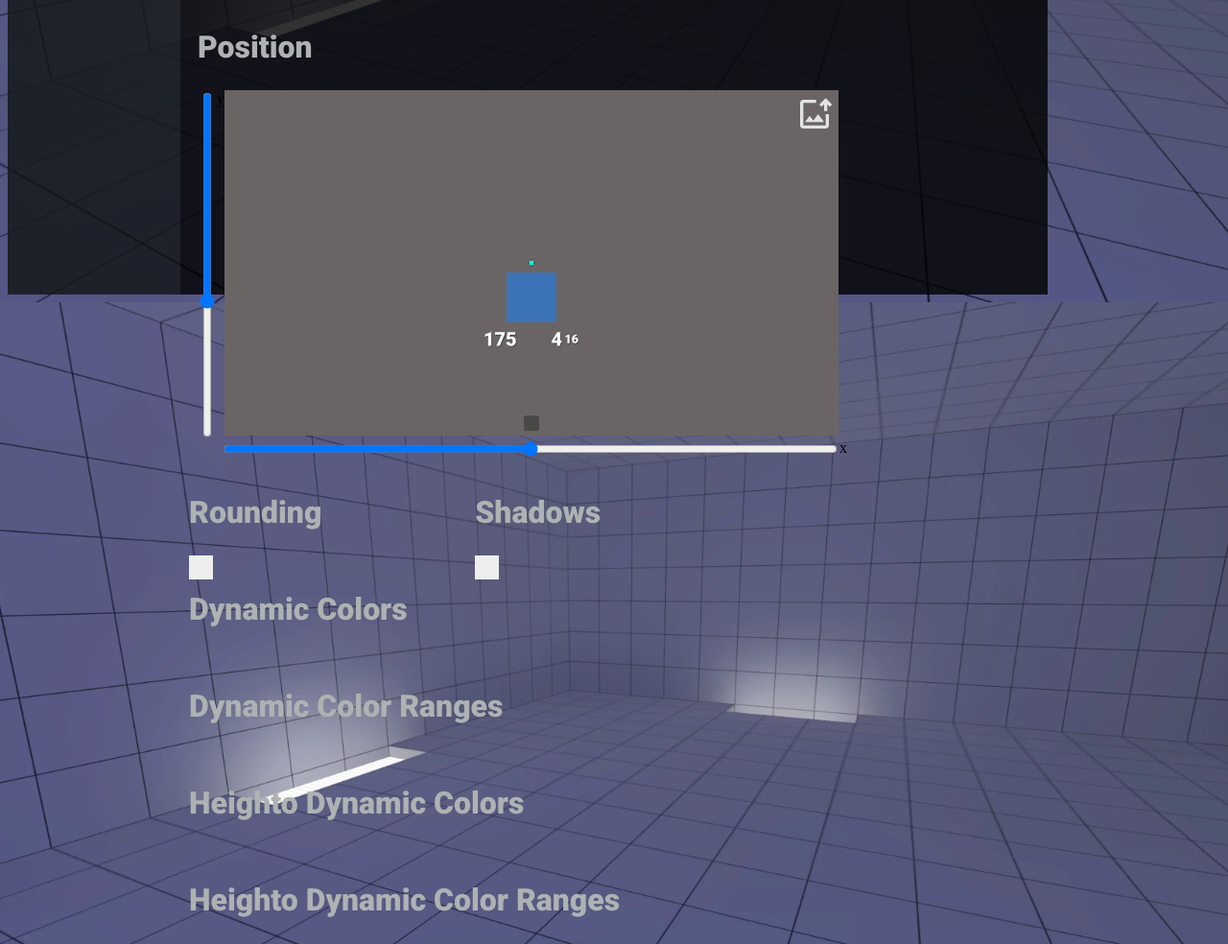
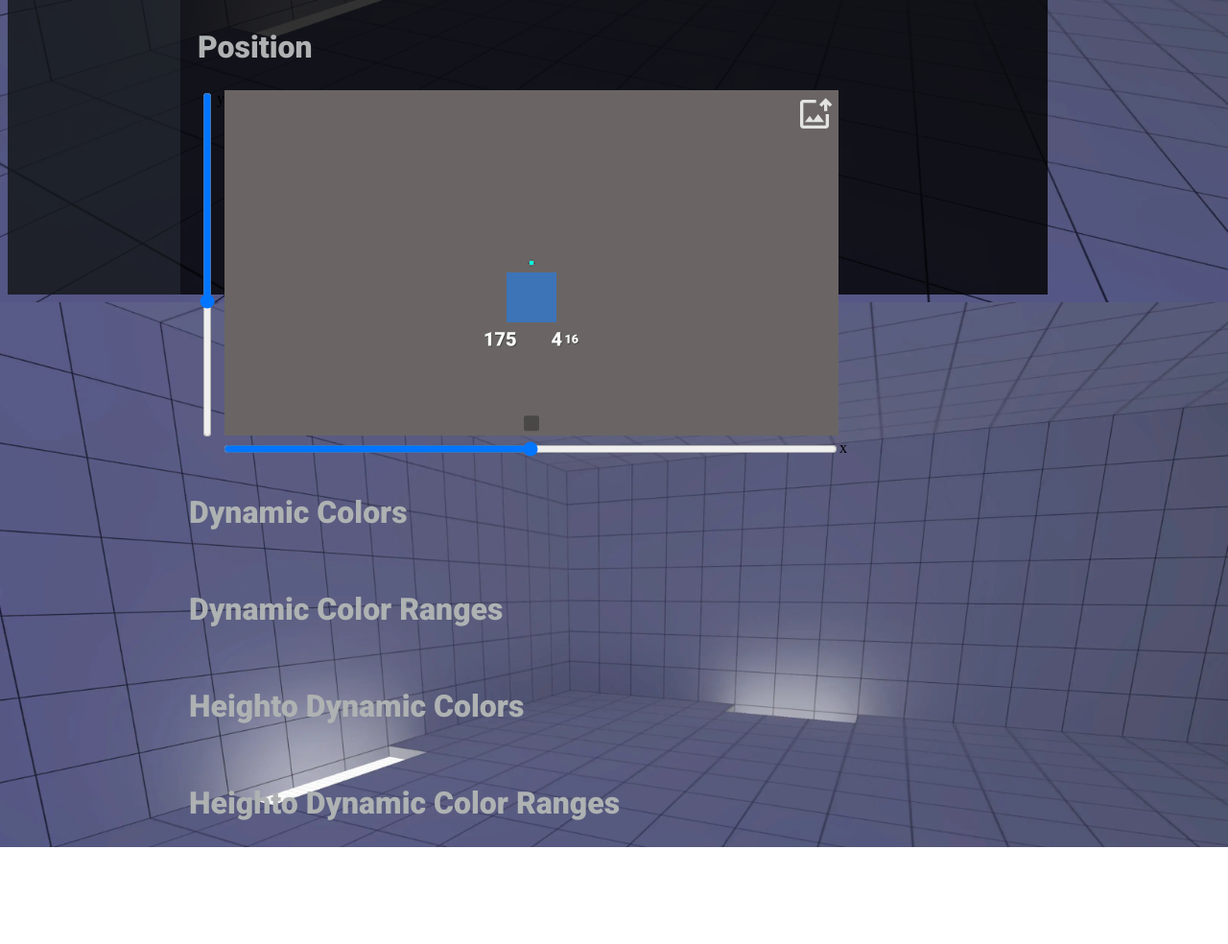
Before and after one commit to itsmmarc/speedo-generator, a website with bundled scripts: page dist/pages/soldierspeedos.html in a window 1280 px wide. Shown: the part 485-1469 px from the top of the page at 96% size. After the commit the page ends 1368 px from the top, so only its background shows below. Built offline with nearby package versions, Linux system fonts and the light colour scheme.

Commit message:
remove duplicate rounding & shadows buttons

```diff
--- a/dist/pages/soldierspeedos.html
+++ b/dist/pages/soldierspeedos.html
@@ -100,24 +100,6 @@
             </div>
         </div>
 
-        <div class="option_container flex-33" id="option_rounding">
-            <h2>Rounding</h2>
-            <label class="checkbox">
-                <input type="checkbox" id="rounding_checkbox">
-                    <span class="checkmark"></span>
-                </input>
-            </label>
-        </div>
-
-        <div class="option_container flex-33" id="option_shadows">
-            <h2>Shadows</h2>
-            <label class="checkbox">
-                <input type="checkbox" id="shadows_checkbox">
-                    <span class="checkmark"></span>
-                </input>
-            </label>
-        </div>
-
         <div class="option_container flex-100" id="option_dynamiccolors">
             <h2>Dynamic Colors</h2>
             <!-- main, close, good -->
```
